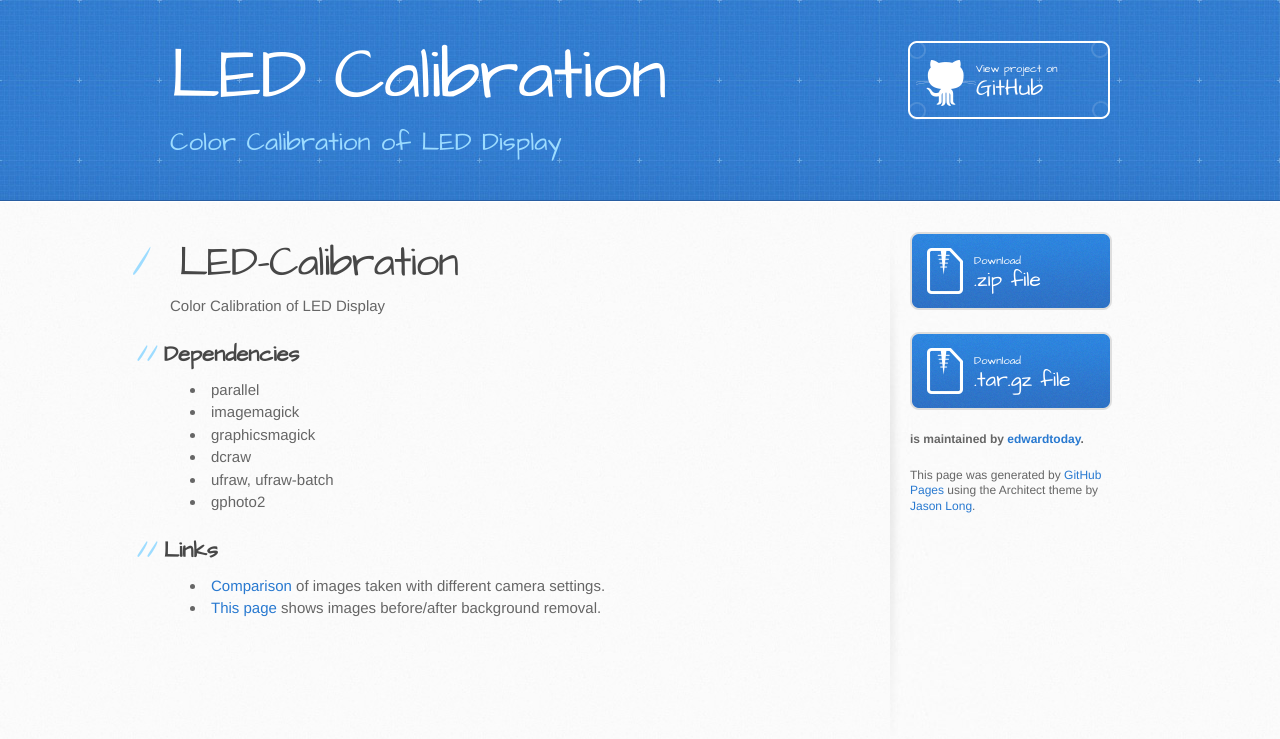
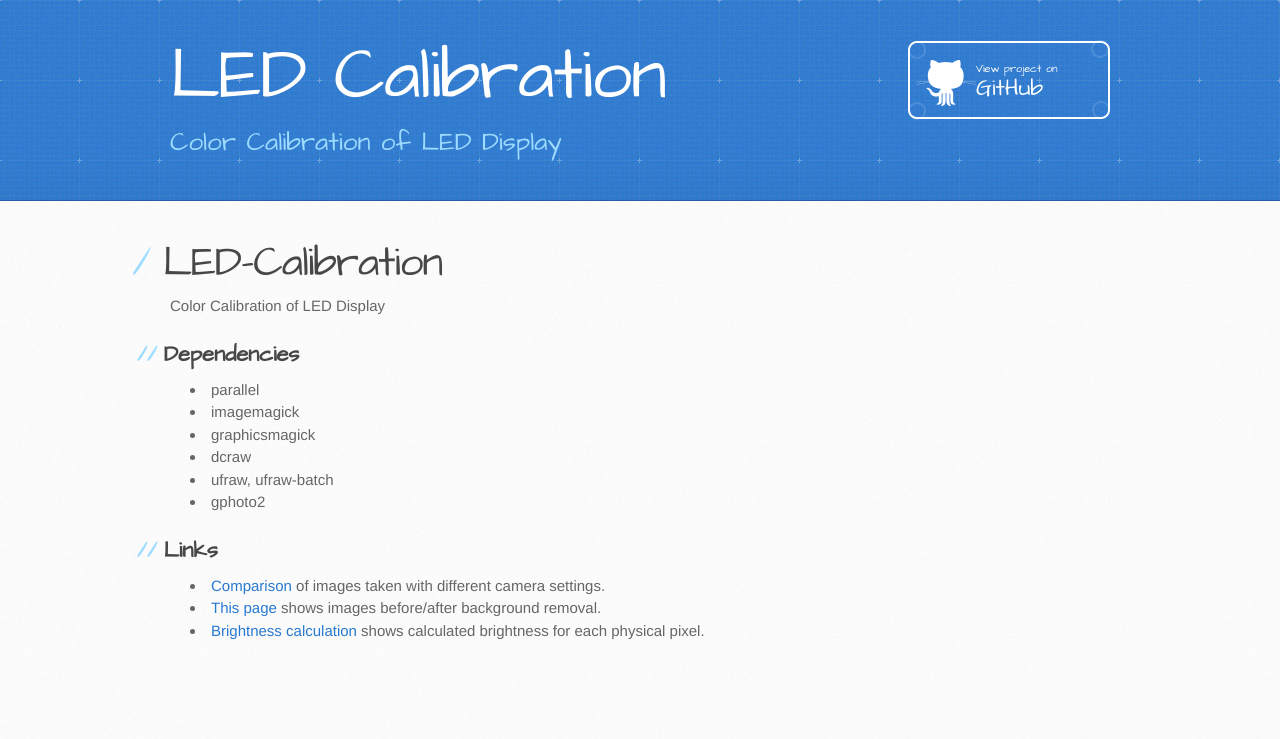
Before and after one commit to edwardtoday/LED-Calibration, a plain HTML site: page index.html in a window 1280 px wide. Drawn offline with Linux system fonts and the light colour scheme.

Commit message:
links on homepage

```diff
--- a/index.html
+++ b/index.html
@@ -28,8 +28,7 @@
         <div id="content-wrapper">
             <div class="inner clearfix">
                 <section id="main-content">
-          <h1>
-<a name="led-calibration" class="anchor" href="#led-calibration"><span class="octicon octicon-link"></span></a>LED-Calibration</h1>
+                    <h1><a name="led-calibration" class="anchor" href="#led-calibration"><span class="octicon octicon-link"></span></a>LED-Calibration</h1>
 
                     <p>Color Calibration of LED Display</p>
                     <h2 id="dependencies">Dependencies</h2>
@@ -43,29 +42,12 @@
                     </ul>
                     <h2 id="links">Links</h2>
                     <ul>
-<li><a href="http://qingpei.me/LED-Calibration/comparison/">Comparison</a> of images taken with different camera settings.</li>
-<li><a href="http://qingpei.me/LED-Calibration/bgremoval/">This page</a> shows images before/after background removal.</li>
+                    <li><a href="comparison/index.html">Comparison</a> of images taken with different camera settings.</li>
+                    <li><a href="bgremoval/index.html">This page</a> shows images before/after background removal.</li>
+                    <li><a href="brightness/index.html">Brightness calculation</a> shows calculated brightness for each physical pixel.</li>
                     </ul>
-
                 </section>
-
-        <aside id="sidebar">
-          <a href="https://github.com/edwardtoday/LED-Calibration/zipball/master" class="button">
-            <small>Download</small>
-            .zip file
-          </a>
-          <a href="https://github.com/edwardtoday/LED-Calibration/tarball/master" class="button">
-            <small>Download</small>
-            .tar.gz file
-          </a>
-
-          <p class="repo-owner"><a href="https://github.com/edwardtoday/LED-Calibration"></a> is maintained by <a href="https://github.com/edwardtoday">edwardtoday</a>.</p>
-
-          <p>This page was generated by <a href="https://pages.github.com">GitHub Pages</a> using the Architect theme by <a href="https://twitter.com/jasonlong">Jason Long</a>.</p>
-        </aside>
             </div>
         </div>
-
-
     </body>
 </html>
```
Lines whose indentation alone changed are shown as unchanged.
